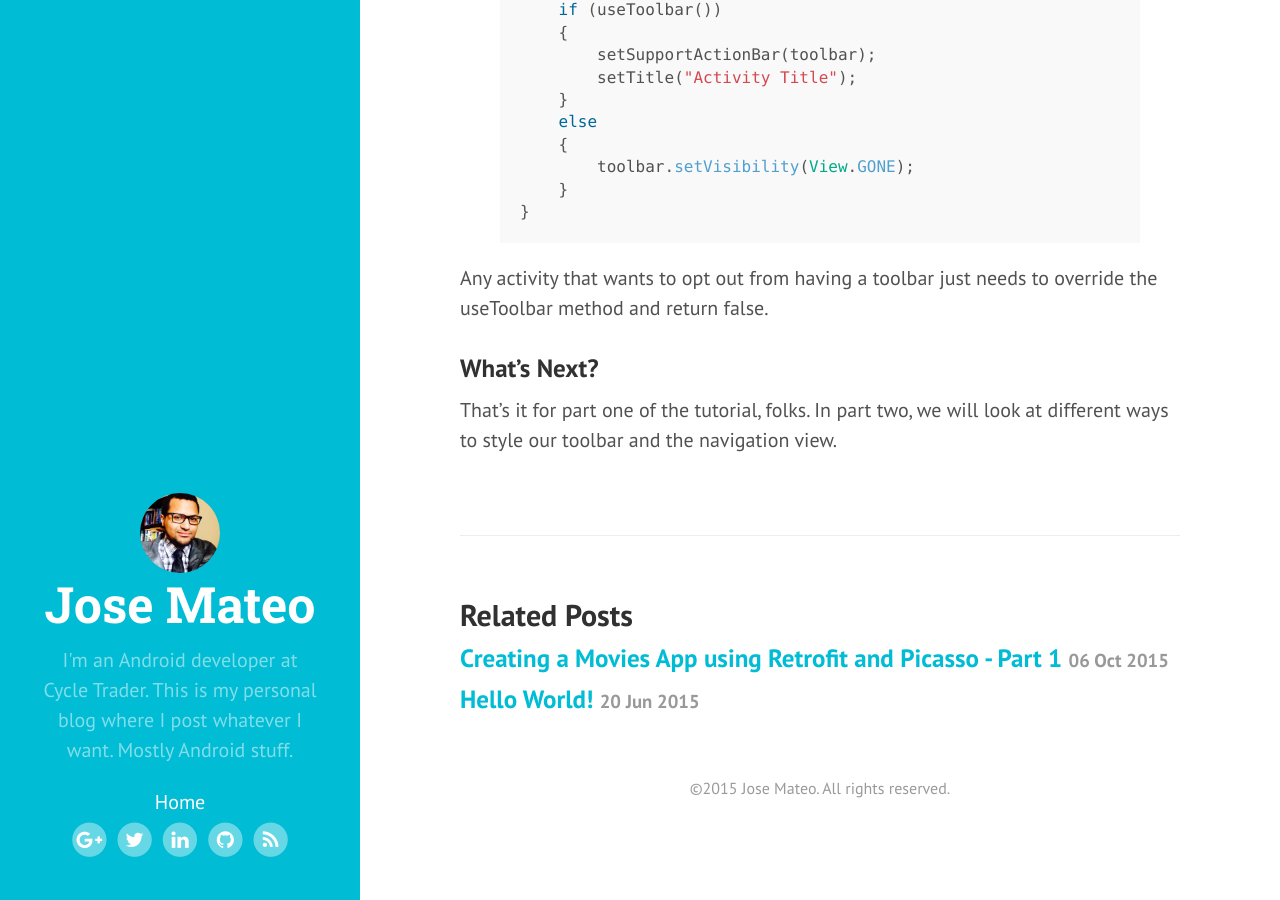
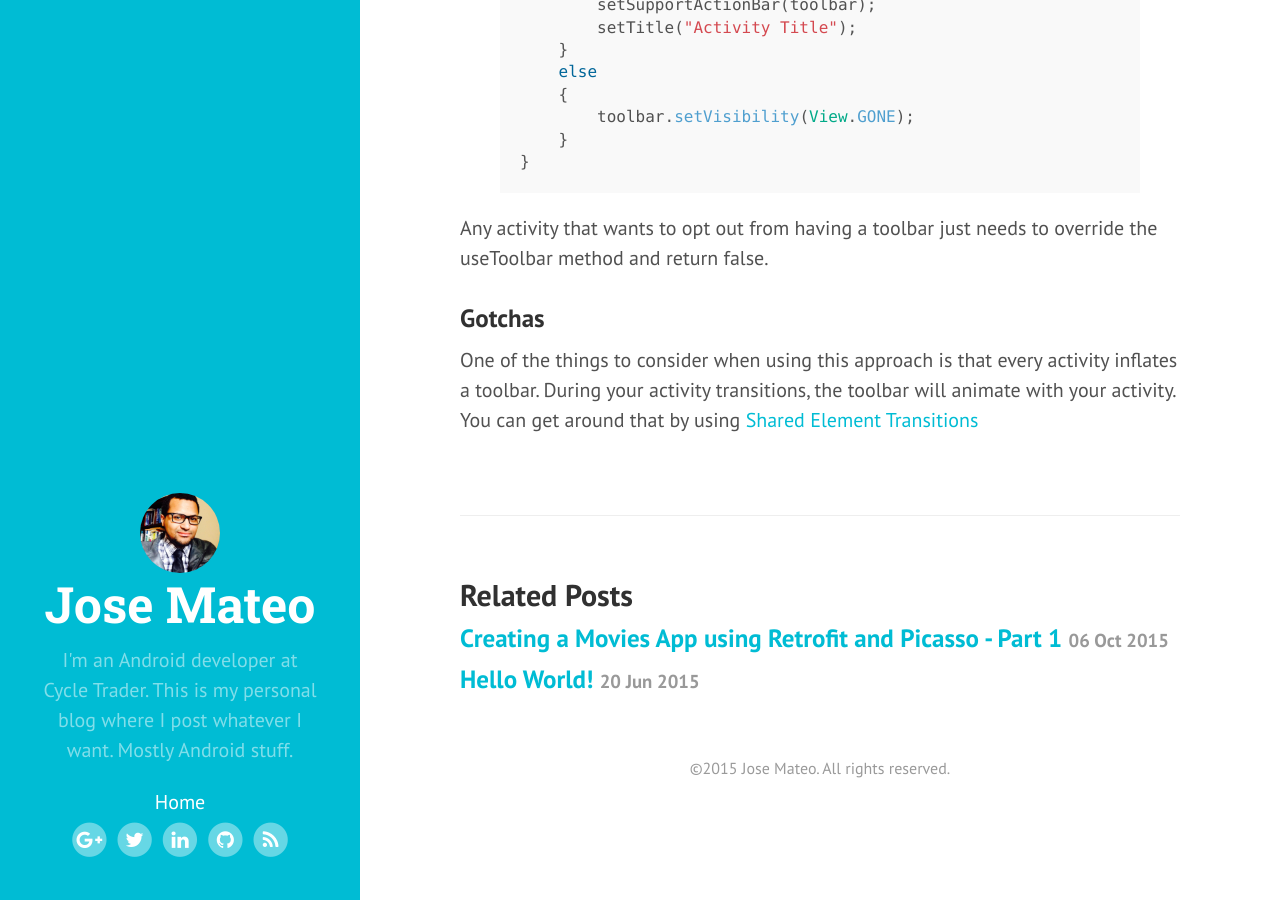
Before and after one commit to j-mateo/j-mateo.github.io, a Jekyll site: the page built from _posts/2015-06-21-adding-toolbar-and-navigation-drawer-all-activities-android.md, in a window 1280 px wide and 900 px high, scrolled down 5178 px. Built offline with Jekyll 4.4.1, drawn with Linux system fonts in a browser that asks for light colours; nearby versions of some CDN libraries; some of the changed text lies outside the part shown.

Commit message:
small changes

```diff
--- a/_posts/2015-06-21-adding-toolbar-and-navigation-drawer-all-activities-android.md
+++ b/_posts/2015-06-21-adding-toolbar-and-navigation-drawer-all-activities-android.md
@@ -1,6 +1,6 @@
 ---
 layout: post
-title: Adding a Toolbar and Navigation Drawer Across all Activities of an Android App - Part 1
+title: Adding a Toolbar and Navigation Drawer Across all Activities of an Android App
 description: Adding the toolbar to every one of your activities individually might be tedious. Learn how to use the same toolbar across all your activities.
 ---
 Gone are the days of using the sucky actionbar. With the introduction of Android 5.0, the actionbar has been replaced by the toolbar. The Toolbar allows more customization and can be placed anywhere in the UI since it's just a viewgroup. In order to use the toolbar as an actionbar, you must declare it in your xml and set it as the support action bar in the activity.
@@ -162,5 +162,5 @@ public void setContentView(int layoutResID)
 
 Any activity that wants to opt out from having a toolbar just needs to override the useToolbar method and return false.
 
-### What's Next?
-That's it for part one of the tutorial, folks. In part two, we will look at different ways to style our toolbar and the navigation view.
+### Gotchas
+One of the things to consider when using this approach is that every activity inflates a toolbar. During your activity transitions, the toolbar will animate with your activity. You can get around that by using [Shared Element Transitions](http://www.androiddesignpatterns.com/2015/01/activity-fragment-shared-element-transitions-in-depth-part3a.html){:target="_balnk"}
```
Also changed, not shown: _posts/2015-10-06-creating-movies-app-retrofit-picasso-android.md (+1 -2 lines).
